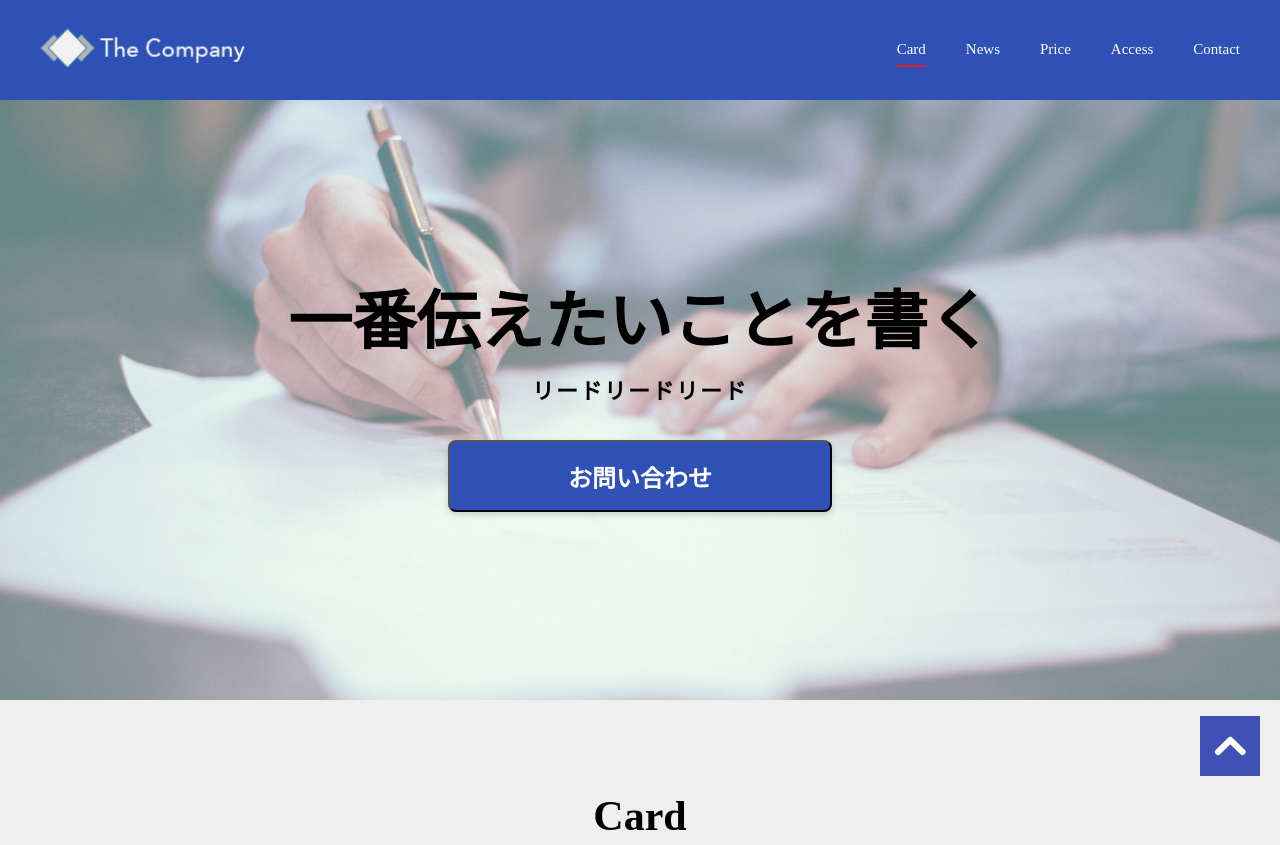
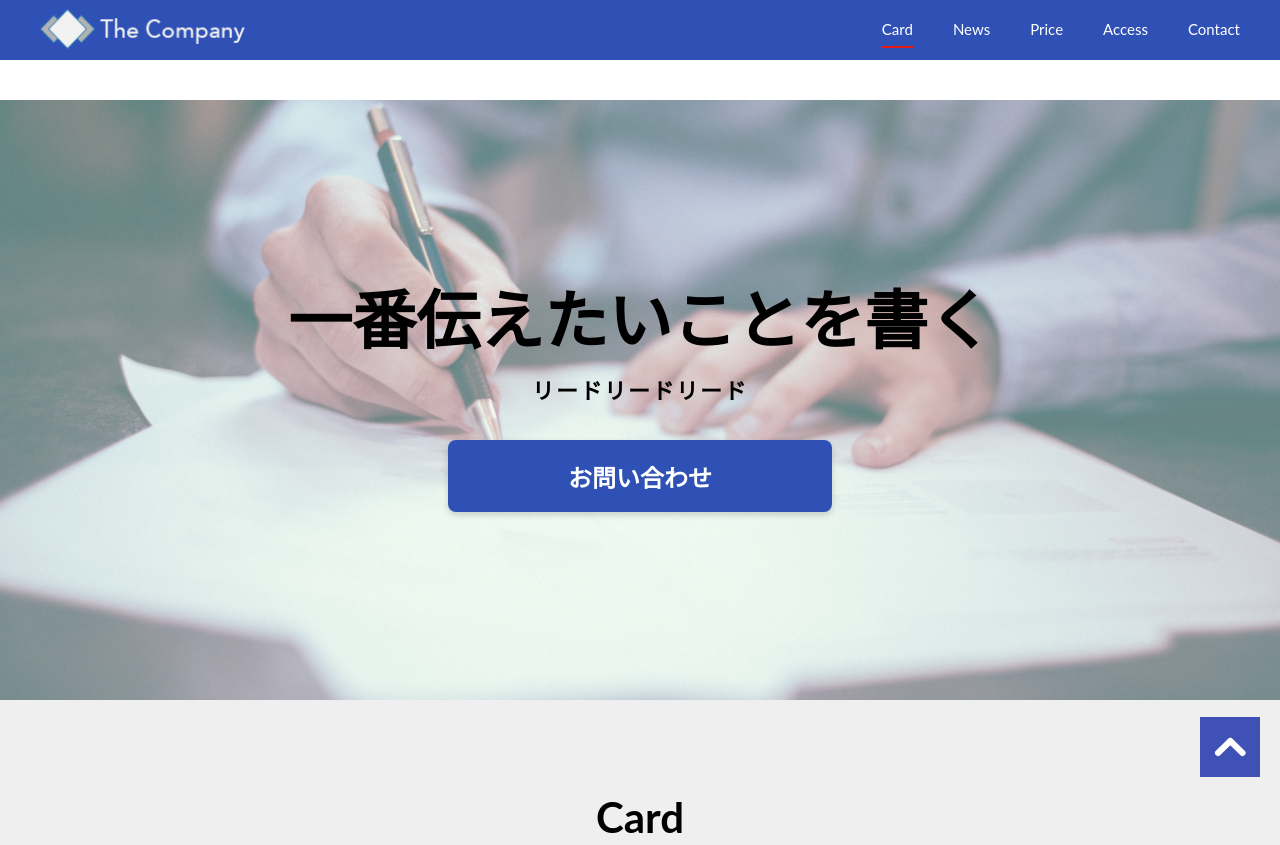
Before and after one commit to senuLab/d_work3, a plain HTML site: page index.html in a window 1280 px wide. Shown: the top 845 px of the page. Drawn offline with Linux system fonts and the light colour scheme.

Commit message:
レスポンシブ修正

```diff
--- a/index.html
+++ b/index.html
@@ -4,6 +4,8 @@
     <meta charset="UTF-8" />
     <meta name="viewport" content="width=device-width, initial-scale=1.0" />
     <link rel="stylesheet" href="./css/style.css" />
+    <link rel="preconnect" href="https://fonts.gstatic.com" />
+    <link rel="preconnect" href="https://fonts.gstatic.com" />
     <title>Document</title>
   </head>
   <body>
--- a/scss/common/_common.scss
+++ b/scss/common/_common.scss
@@ -1,6 +1,8 @@
+html,
 body {
-  font-family: "Yu-gothic";
+  font-family: "Lato", "Noto Sans JP", sans-serif;
   width: $sm-canvas-width;
+  //width: 100%;
   margin: 0 auto;
 
   @include mq("md") {
@@ -9,7 +11,7 @@ body {
   }
 
   @include mq("lg") {
-    width: $lg-canvas-width;
+    //width: 100%;
     max-width: $lg-canvas-width;
   }
 }
@@ -21,12 +23,12 @@ input {
 .container {
   width: $sm-container-width;
   height: 100%;
-  margin: 0;
+  //margin: 0;
   padding: 0;
   margin: 0 auto;
 
   @include mq("lg") {
     width: $lg-container-width;
-    margin: 0 auto;
+    //margin: 0 auto;
   }
 }
--- a/scss/mixin/_btn.scss
+++ b/scss/mixin/_btn.scss
@@ -1,7 +1,12 @@
 @mixin btn($width, $height, $font-size) {
-  width: $width;
+  width: 100%;
+  max-width: $width;
   height: $height;
   border-radius: 8px;
+  /* border-top: none;
+  border-right: none;
+  border-left: none; */
+  border: none;
   box-shadow: 0px 3px 6px #00000029;
   background-color: $background-color-blue;
   font-size: $font-size;
--- a/scss/mixin/_logo.scss
+++ b/scss/mixin/_logo.scss
@@ -1,10 +1,12 @@
 @mixin logo {
-  width: 205px;
-  height: 40px;
+  width: 100%;
+  max-width: 100%;
+  margin: 0;
 
   /* margin-top: 30px; */
 
   @include mq("lg") {
-    margin: 0;
+    max-width: 205px;
+    height: auto;
   }
 }
--- a/scss/mixin/_nav.scss
+++ b/scss/mixin/_nav.scss
@@ -38,6 +38,7 @@
       text-decoration: none;
       color: $color-white;
       position: relative;
+      transition: all 0.3s;
 
       /* pattern2
       display: block;
@@ -69,6 +70,12 @@
           opacity: 1;
         }
       }
+
+      &:hover {
+        &::after {
+          opacity: 1;
+        }
+      }
     }
   }
 }
--- a/scss/module/_access.scss
+++ b/scss/module/_access.scss
@@ -21,15 +21,15 @@
   }
 
   &-content {
-    width: 300px;
+    max-width: 300px;
     margin: 0 auto;
 
     @include mq("md") {
-      width: 600px;
+      max-width: 600px;
     }
 
     @include mq("lg") {
-      width: 800px;
+      max-width: 800px;
       margin-top: 110px;
       margin: 0 auto;
     }
@@ -48,6 +48,7 @@
 
     iframe {
       width: 100%;
+      max-width: 100%;
       height: 100%;
     }
   }
@@ -77,7 +78,7 @@
 
   &-btn {
     @include btn(304px, 56px, 16px);
-     background-image: url(./../../img/button-arrow.svg);
+    background-image: url(./../../img/button-arrow.svg);
     background-repeat: no-repeat;
     background-position: center right 10px;
     /* background: transparent url(./../../img/button-arrow.svg) no-repeat center
--- a/scss/module/_card.scss
+++ b/scss/module/_card.scss
@@ -60,7 +60,9 @@
 
     img {
       padding: 12px;
-      max-width: 100%;
+      //max-width: 100%;
+      width: 100%;
+      height: auto;
       box-sizing: border-box;
 
       @include mq("md") {
--- a/scss/module/_header.scss
+++ b/scss/module/_header.scss
@@ -6,11 +6,17 @@ header {
   left: 0;
   z-index: 10;
   width: 100%;
+  max-width: 100%;
+
+  @include mq("md") {
+    width: $md-canvas-width;
+    max-width: $md-canvas-width;
+  }
 
   @include mq("lg") {
     top: 0;
     left: 40;
-    height: $lg-header-height;
+    //height: $lg-header-height;
   }
 
   .container {
@@ -40,6 +46,37 @@ header {
 
     .nav-item {
       margin-top: 6px;
+
+      /*  a {
+        //display: inline-block;
+        transition: all 0.3s;
+        //transform: scale(1);
+      } */
+
+      a:hover {
+        //pattern1
+        //transition: red 0.3s;
+
+        //pattern2
+        //color: black;
+        //background-color: #2ecc71;
+
+        //pattern3
+        //transform: scale(1.2, 1.2);
+
+        //pattern4
+        /* animation: zoom 0.3s;
+        @keyframes zoom {
+          50% {
+            transform: scale(1.1);
+          }
+        } */
+
+        //pattern5
+        //transform: rotate(5deg);
+
+        //pattern6
+      }
     }
 
     .nav-item:first-child {
--- a/scss/module/_news.scss
+++ b/scss/module/_news.scss
@@ -50,6 +50,10 @@
       height: 21px;
       letter-spacing: 3px;
 
+      &:hover {
+        opacity: 0.7;
+      }
+
       &2 {
         background-color: #3f51b5;
       }
@@ -77,6 +81,10 @@
     width: 100%;
     font-size: 15px;
     letter-spacing: 1.5px;
+
+    &:hover {
+      opacity: 0.7;
+    }
 
     @include mq("lg") {
       width: calc(100% - 185px);
@@ -106,5 +114,9 @@
     padding-right: 16px;
     background: transparent url(./../../img/news-arrow.svg) no-repeat center
       right;
+
+    &:hover {
+      opacity: 0.7;
+    }
   }
 }
--- a/scss/module/_top.scss
+++ b/scss/module/_top.scss
@@ -43,9 +43,45 @@
     }
   }
   .btn {
-    @include btn(100%, 72px, 20px);
-    @include mq("lg") {
-      @include btn(384px, 72px, 24px);
+    //@include btn(100%, 72px, 20px);
+    transition: all 0.3s ease 0s;
+    //transition: all 1s linear 0s;
+
+    //@include mq("lg") {
+    @include btn(384px, 72px, 24px);
+    //}
+
+    //pattern3
+    //border-bottom: 4px solid black;
+
+    &:hover {
+      //pattern1
+      opacity: 0.7;
+
+      //pattern2
+      //filter: invert(100%);
+
+      //pattern3
+      //border: none;
+      //transform: translateY(4px);
+
+      //pattern4
+      //box-shadow: 0 4px 4px 0 rgba(0, 0, 0, 0.25);
+      //transform: translateY(-4px);
+
+      //pattern5
+      //transform: rotateX(360deg);
+
+      //pattern6
+      //transform: rotateY(360deg);
+
+      //pattern7
+      //transform: rotateZ(360deg);
+
+      //pattern8
+      //transform: scale(1.1, 1.1);
+
+      //pattern
     }
   }
 }
--- a/scss/setting/_config.scss
+++ b/scss/setting/_config.scss
@@ -17,5 +17,6 @@ $color-white: #ffffff;
 $breakpoints: (
   "sm": "screen and (max-width:479px)",
   "md": "screen and (min-width:480px)",
-  "lg": "screen and (min-width:769px)",
+  //"lg": "screen and (min-width:769px)",
+  "lg": "screen and (min-width:1280px)"
 );
```
Also changed, not shown: css/style.css.
